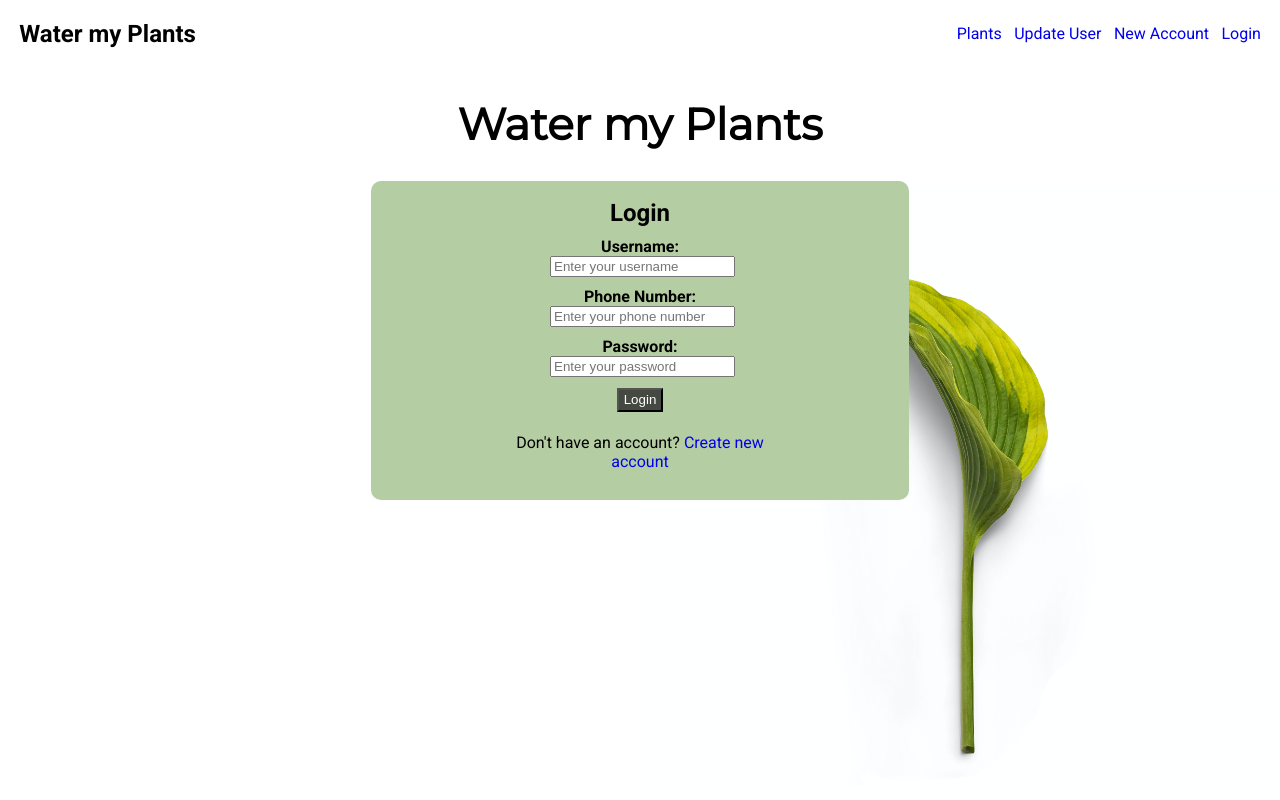
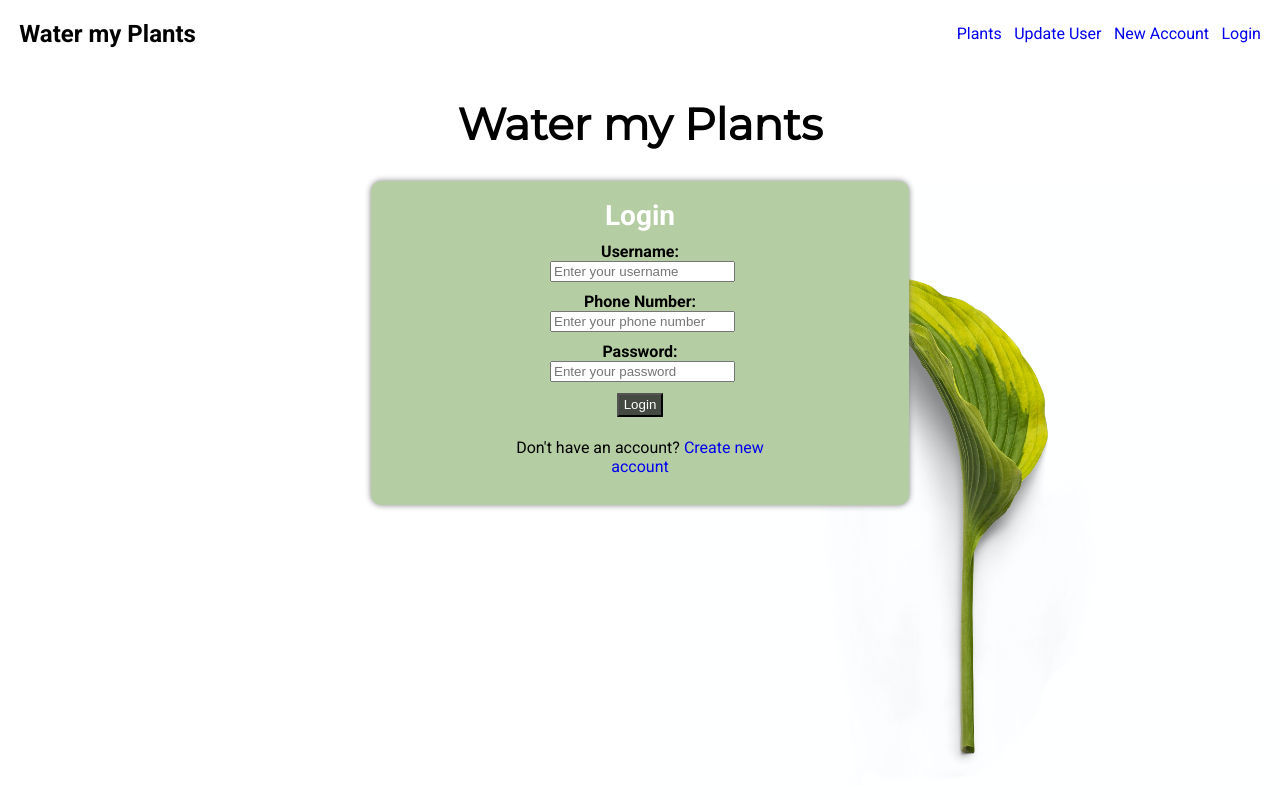
Before and after one commit to ft-water-my-plants/frontend, a React (Create React App) app: page /login in a window 1280 px wide. Shown: the top 800 px of the page. Built offline with nearby package versions, Linux system fonts and the light colour scheme; no server answers.

Commit message:
added dropshadow to form containers, little font size increase on h3's

```diff
--- a/src/App.css
+++ b/src/App.css
@@ -47,7 +47,8 @@ h1 {
 }
 
 h3 {
-  font-size: 1.5rem;
+  font-size: 1.75rem;
+  color: white;
 }
 
 label {
--- a/src/signup.css
+++ b/src/signup.css
@@ -8,6 +8,7 @@
 
 .form-container {
     background-color: #B5CDA3;
+    filter: drop-shadow(0 0 0.2rem grey);
     width: 40%;
     border-radius: 10px;
     padding: 1%;
```
